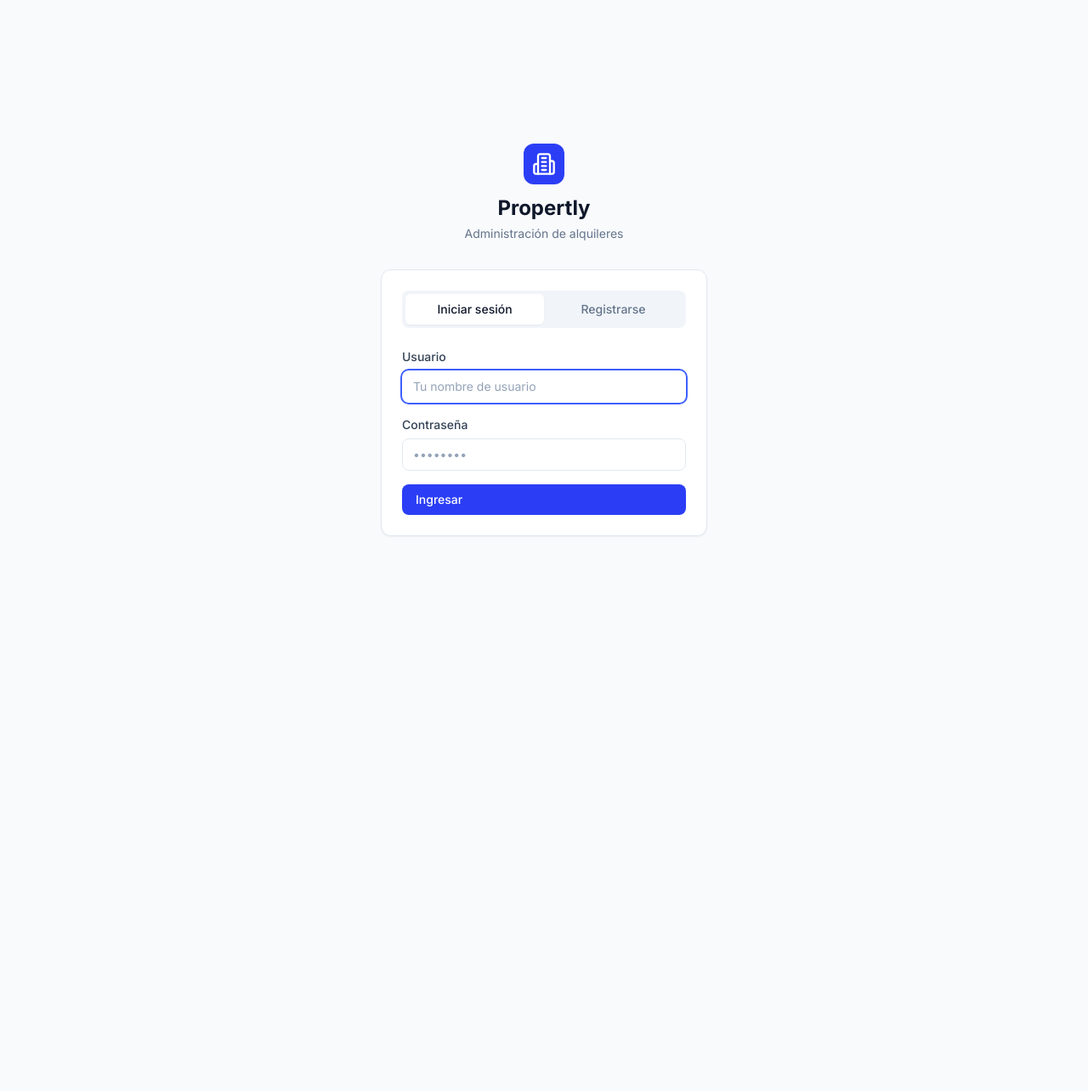
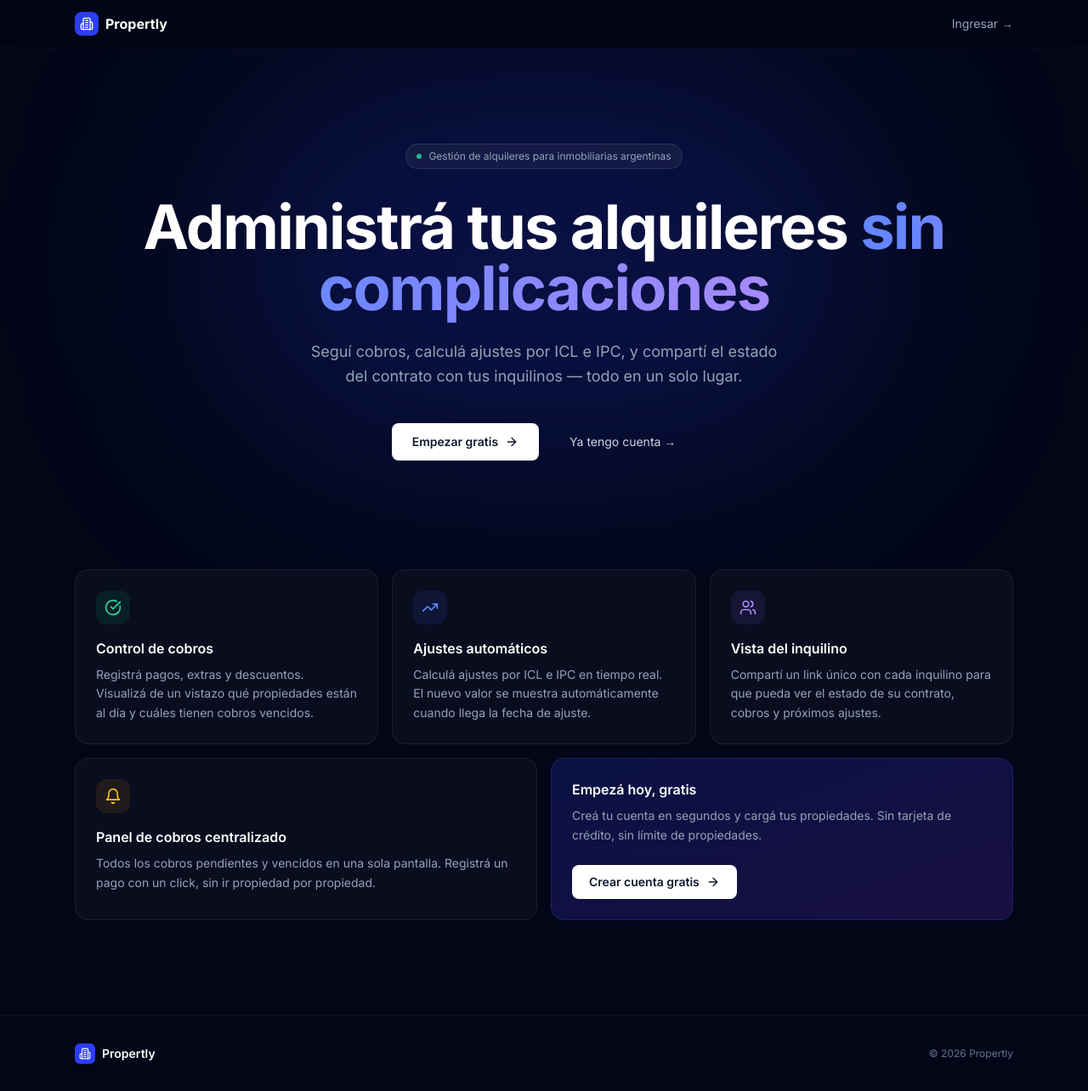
Before and after one commit to nachotornati/propertly-frontend, a React (Vite) app: page / in a window 1280 px wide. Before the commit this address led to /login. Shown: the whole page at 85% size. Before the commit the page ends 800 px from the top, so only its background shows below. Built offline with nearby package versions, Linux system fonts and the light colour scheme; no server answers.

Commit message:
feat: add landing page before login

```diff
--- a/src/App.tsx
+++ b/src/App.tsx
@@ -7,6 +7,7 @@ import Reminders from './pages/Reminders'
 import Settings from './pages/Settings'
 import Login from './pages/Login'
 import TenantView from './pages/TenantView'
+import Landing from './pages/Landing'
 
 export default function App() {
   const [agencyId, setAgencyId] = useState<string>(() => localStorage.getItem('propertly_agency') ?? '')
@@ -51,8 +52,9 @@ export default function App() {
         </>
       ) : (
         <>
+          <Route path="/" element={<Landing />} />
           <Route path="/login" element={<Login onAuth={handleAuth} />} />
-          <Route path="*" element={<Navigate to="/login" replace />} />
+          <Route path="*" element={<Navigate to="/" replace />} />
         </>
       )}
     </Routes>
--- /dev/null
+++ b/src/pages/Landing.tsx
@@ -0,0 +1,148 @@
+import { Link } from 'react-router-dom'
+import { Building2, CheckCircle, TrendingUp, Users, ArrowRight, Bell } from 'lucide-react'
+
+export default function Landing() {
+  return (
+    <div className="min-h-screen bg-slate-950 text-white">
+
+      {/* Nav */}
+      <header className="border-b border-white/5 sticky top-0 z-50 bg-slate-950/80 backdrop-blur">
+        <div className="max-w-6xl mx-auto px-6 h-14 flex items-center justify-between">
+          <div className="flex items-center gap-2">
+            <div className="w-7 h-7 bg-brand-600 rounded-lg flex items-center justify-center">
+              <Building2 className="w-4 h-4 text-white" />
+            </div>
+            <span className="font-bold text-white">Propertly</span>
+          </div>
+          <Link
+            to="/login"
+            className="text-sm text-slate-400 hover:text-white transition-colors"
+          >
+            Ingresar →
+          </Link>
+        </div>
+      </header>
+
+      {/* Hero */}
+      <section className="relative overflow-hidden">
+        {/* Background glow */}
+        <div className="absolute inset-0 pointer-events-none">
+          <div className="absolute top-0 left-1/2 -translate-x-1/2 w-[800px] h-[500px] bg-brand-600/20 rounded-full blur-[120px]" />
+        </div>
+
+        <div className="relative max-w-6xl mx-auto px-6 pt-28 pb-32 text-center">
+          <div className="inline-flex items-center gap-2 px-3 py-1.5 rounded-full bg-white/5 border border-white/10 text-xs text-slate-400 mb-8">
+            <span className="w-1.5 h-1.5 rounded-full bg-emerald-400 animate-pulse" />
+            Gestión de alquileres para inmobiliarias argentinas
+          </div>
+
+          <h1 className="text-5xl sm:text-6xl lg:text-7xl font-bold tracking-tight leading-[1.05] mb-6">
+            Administrá tus alquileres{' '}
+            <span className="bg-gradient-to-r from-brand-400 to-violet-400 bg-clip-text text-transparent">
+              sin complicaciones
+            </span>
+          </h1>
+
+          <p className="text-lg text-slate-400 max-w-xl mx-auto mb-10 leading-relaxed">
+            Seguí cobros, calculá ajustes por ICL e IPC, y compartí el estado del contrato con tus inquilinos — todo en un solo lugar.
+          </p>
+
+          <div className="flex flex-col sm:flex-row items-center justify-center gap-3">
+            <Link
+              to="/login"
+              className="inline-flex items-center gap-2 px-6 py-3 bg-white text-slate-900 font-semibold rounded-lg hover:bg-slate-100 transition-colors text-sm"
+            >
+              Empezar gratis
+              <ArrowRight className="w-4 h-4" />
+            </Link>
+            <Link
+              to="/login"
+              className="inline-flex items-center gap-2 px-6 py-3 text-slate-300 hover:text-white transition-colors text-sm"
+            >
+              Ya tengo cuenta →
+            </Link>
+          </div>
+        </div>
+      </section>
+
+      {/* Features */}
+      <section className="max-w-6xl mx-auto px-6 pb-28">
+        <div className="grid sm:grid-cols-3 gap-4">
+
+          <div className="bg-white/[0.03] border border-white/[0.07] rounded-2xl p-6 hover:bg-white/[0.05] transition-colors">
+            <div className="w-10 h-10 bg-emerald-500/10 rounded-xl flex items-center justify-center mb-4">
+              <CheckCircle className="w-5 h-5 text-emerald-400" />
+            </div>
+            <h3 className="font-semibold text-white mb-2">Control de cobros</h3>
+            <p className="text-sm text-slate-400 leading-relaxed">
+              Registrá pagos, extras y descuentos. Visualizá de un vistazo qué propiedades están al día y cuáles tienen cobros vencidos.
+            </p>
+          </div>
+
+          <div className="bg-white/[0.03] border border-white/[0.07] rounded-2xl p-6 hover:bg-white/[0.05] transition-colors">
+            <div className="w-10 h-10 bg-brand-500/10 rounded-xl flex items-center justify-center mb-4">
+              <TrendingUp className="w-5 h-5 text-brand-400" />
+            </div>
+            <h3 className="font-semibold text-white mb-2">Ajustes automáticos</h3>
+            <p className="text-sm text-slate-400 leading-relaxed">
+              Calculá ajustes por ICL e IPC en tiempo real. El nuevo valor se muestra automáticamente cuando llega la fecha de ajuste.
+            </p>
+          </div>
+
+          <div className="bg-white/[0.03] border border-white/[0.07] rounded-2xl p-6 hover:bg-white/[0.05] transition-colors">
+            <div className="w-10 h-10 bg-violet-500/10 rounded-xl flex items-center justify-center mb-4">
+              <Users className="w-5 h-5 text-violet-400" />
+            </div>
+            <h3 className="font-semibold text-white mb-2">Vista del inquilino</h3>
+            <p className="text-sm text-slate-400 leading-relaxed">
+              Compartí un link único con cada inquilino para que pueda ver el estado de su contrato, cobros y próximos ajustes.
+            </p>
+          </div>
+        </div>
+
+        {/* Second row */}
+        <div className="grid sm:grid-cols-2 gap-4 mt-4">
+          <div className="bg-white/[0.03] border border-white/[0.07] rounded-2xl p-6 hover:bg-white/[0.05] transition-colors">
+            <div className="w-10 h-10 bg-amber-500/10 rounded-xl flex items-center justify-center mb-4">
+              <Bell className="w-5 h-5 text-amber-400" />
+            </div>
+            <h3 className="font-semibold text-white mb-2">Panel de cobros centralizado</h3>
+            <p className="text-sm text-slate-400 leading-relaxed">
+              Todos los cobros pendientes y vencidos en una sola pantalla. Registrá un pago con un click, sin ir propiedad por propiedad.
+            </p>
+          </div>
+
+          <div className="bg-gradient-to-br from-brand-600/20 to-violet-600/20 border border-brand-500/20 rounded-2xl p-6 flex flex-col justify-between">
+            <div>
+              <h3 className="font-semibold text-white mb-2">Empezá hoy, gratis</h3>
+              <p className="text-sm text-slate-400 leading-relaxed mb-6">
+                Creá tu cuenta en segundos y cargá tus propiedades. Sin tarjeta de crédito, sin límite de propiedades.
+              </p>
+            </div>
+            <Link
+              to="/login"
+              className="inline-flex items-center gap-2 px-5 py-2.5 bg-white text-slate-900 font-semibold rounded-lg hover:bg-slate-100 transition-colors text-sm w-fit"
+            >
+              Crear cuenta gratis
+              <ArrowRight className="w-4 h-4" />
+            </Link>
+          </div>
+        </div>
+      </section>
+
+      {/* Footer */}
+      <footer className="border-t border-white/5 py-8">
+        <div className="max-w-6xl mx-auto px-6 flex items-center justify-between">
+          <div className="flex items-center gap-2">
+            <div className="w-6 h-6 bg-brand-600 rounded-md flex items-center justify-center">
+              <Building2 className="w-3.5 h-3.5 text-white" />
+            </div>
+            <span className="text-sm font-semibold text-white">Propertly</span>
+          </div>
+          <p className="text-xs text-slate-500">© 2026 Propertly</p>
+        </div>
+      </footer>
+
+    </div>
+  )
+}
```
